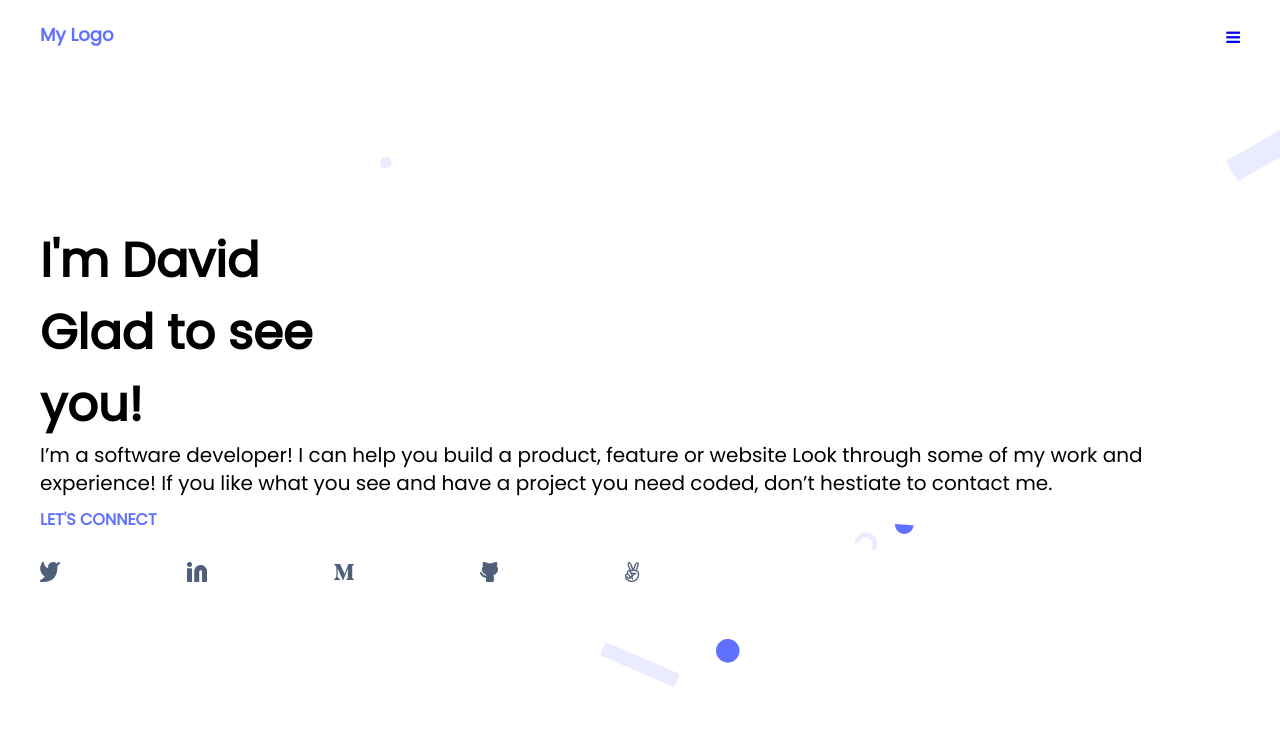
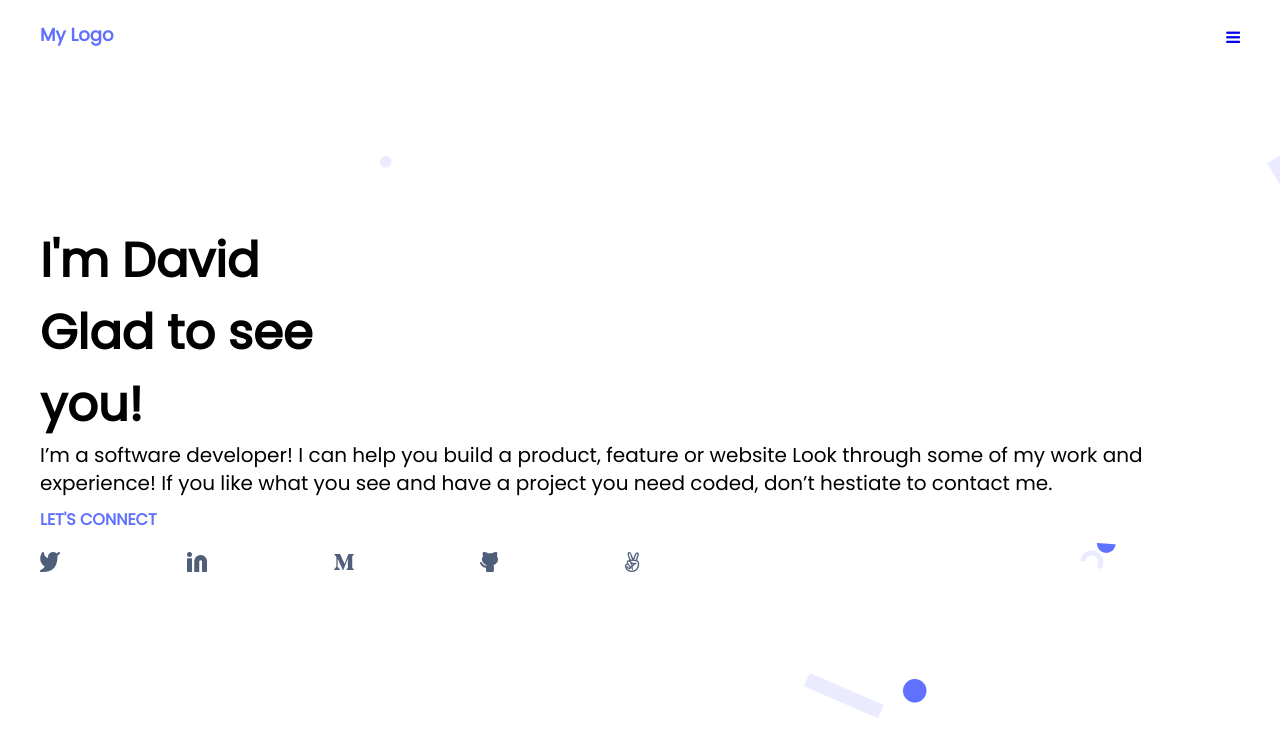
Before and after one commit to david30-maker/Mobile-first-project, a website: page index.html in a window 1280 px wide. Drawn offline with Linux system fonts and the light colour scheme.

Commit message:
Add background images

```diff
--- a/style.css
+++ b/style.css
@@ -16,9 +16,10 @@
     url(images/ellipse_12.png),
     url(images/ellipse_5.png),
     url(images/ellipse_7.png),
-    url(images/Ellipse_13.png);
-  background-position-x: 128%, 57%, 6%, -6%, 104%, -11%, 50%, 27%, 71%, 30%, 65%, 68%;
-  background-position-y: 22%, 87%, 95%, 20%, 16%, 18%, 90%, 20%, 70%, 21%, 16%, 72%;
+    url(images/Ellipse_13.png),
+    url(images/Ellipse_2.png);
+  background-position-x: 116%, 71.9%, 6%, -4%, 107.5%, -8%, 67%, 70%, 87%, 30%, 65%, 86%;
+  background-position-y: 22%, 93%, 90%, 15%, 16.4%, 13%, 95%, 60%, 73%, 21%, 16%, 74.9%;
   background-repeat: no-repeat;
 }
 
@@ -69,6 +70,7 @@ header a {
   display: inline-block;
   margin: 10px 0;
   color: #6070ff;
+
 }
 
 .social-image {
@@ -76,7 +78,7 @@ header a {
   justify-content: space-between;
   align-items: start;
   width: 50%;
-  margin: 10px 0;
+  margin-bottom: 15px;
 }
 
 .social-image li {
```
